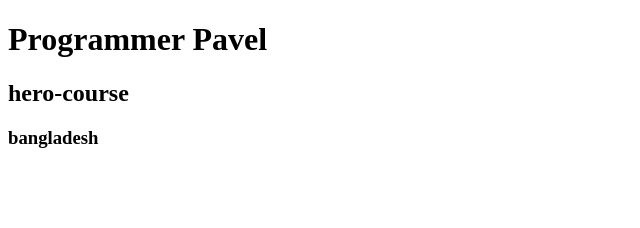
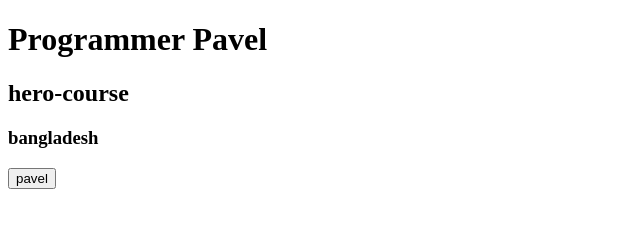
Before and after one commit to programmerPavel/first, a plain HTML site: page index.html in a window 1280 px wide. Shown: the whole page, without its empty margins (0-640 px from the left). Drawn offline with Linux system fonts and the light colour scheme.

Commit message:
my button

```diff
--- a/index.html
+++ b/index.html
@@ -9,5 +9,6 @@
     <h1>Programmer Pavel</h1>
     <h2>hero-course</h2>
     <h3>bangladesh</h3>
+    <button>pavel</button>
 </body>
 </html>
```
